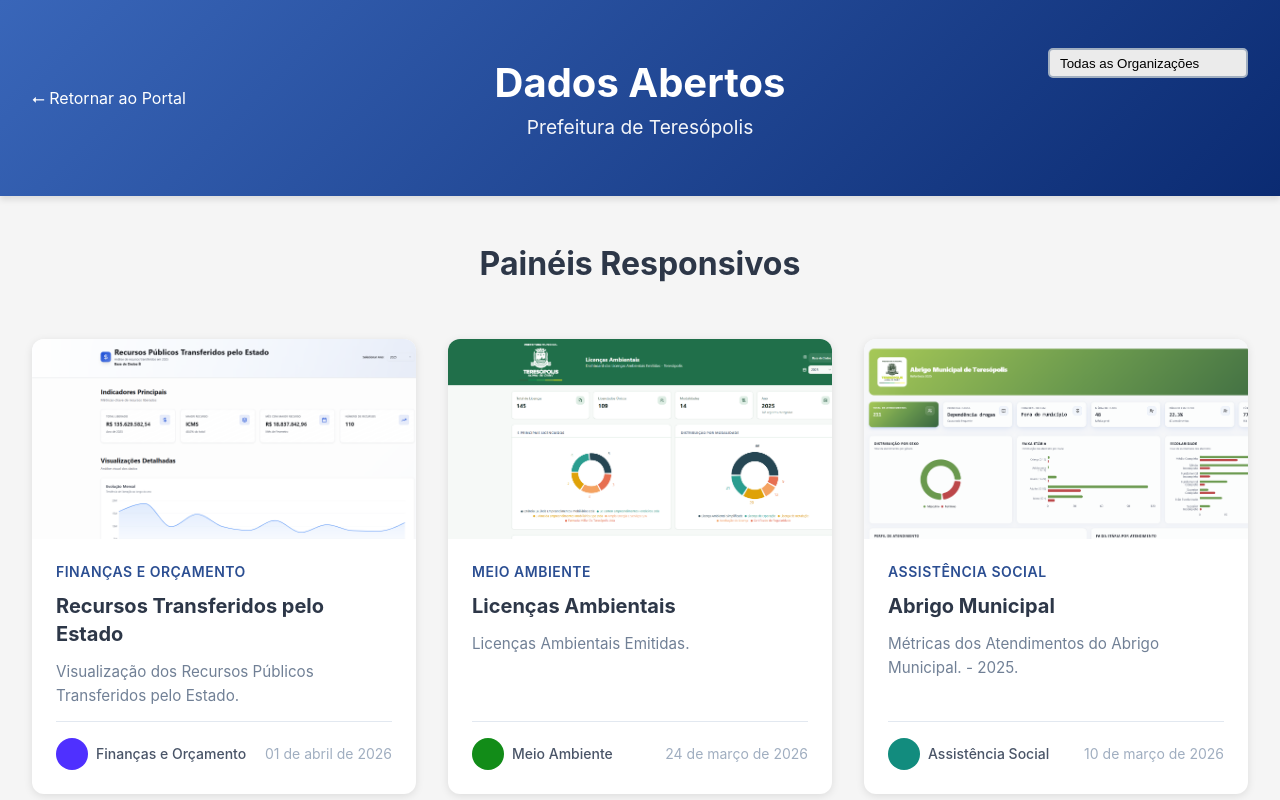
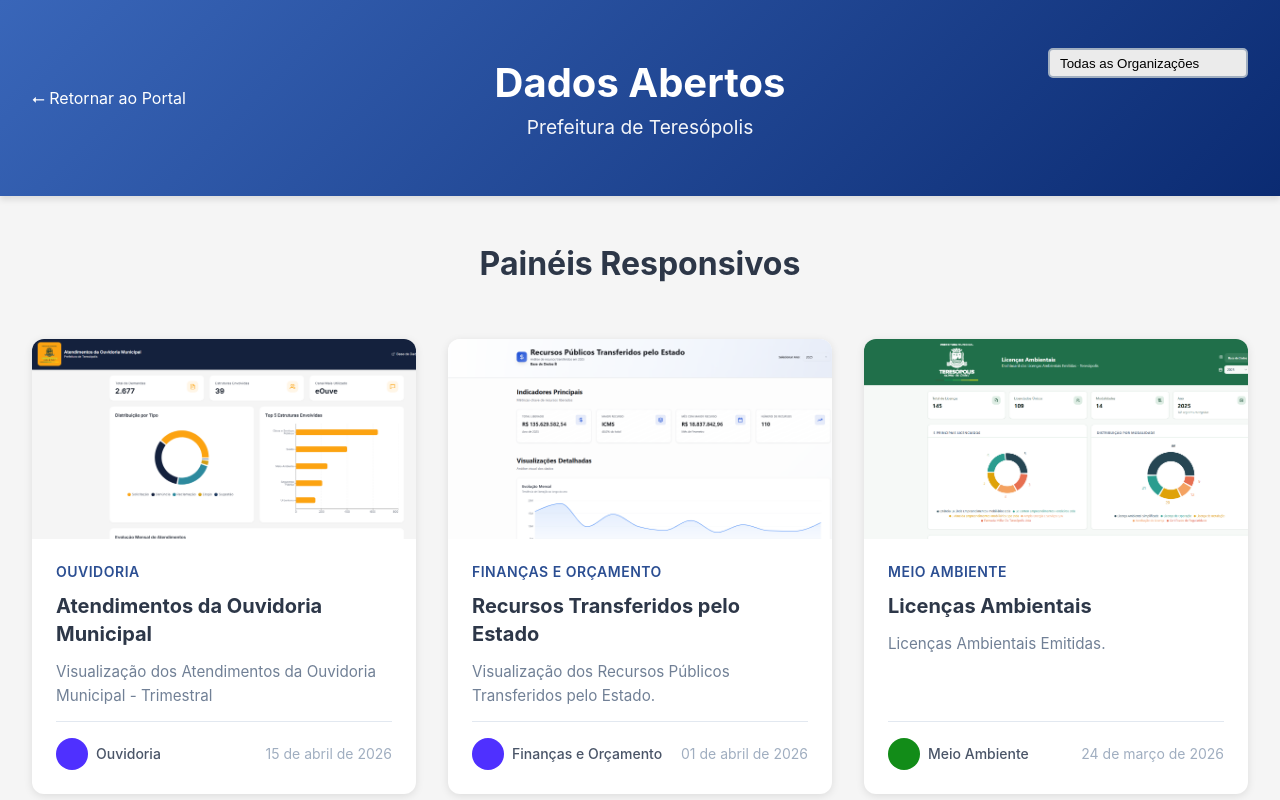
Before and after one commit to CiTecTeresopolis/Pain-is-Responsivos, a React (Vite) app: page / in a window 1280 px wide. Shown: the top 800 px of the page. Built offline with nearby package versions, Linux system fonts and the light colour scheme.

Commit message:
ouvidoria

```diff
--- a/src/App.tsx
+++ b/src/App.tsx
@@ -220,6 +220,18 @@
       link: "https://recursos-estado-teresopolis.vercel.app/",
       cor: "#4f30ffff",
     },
+    {
+      id: 19,
+      categoria: "Ouvidoria",
+      titulo: "Atendimentos da Ouvidoria Municipal",
+      descricao:
+        "Visualização dos Atendimentos da Ouvidoria Municipal - Trimestral",
+      autor: "Ouvidoria",
+      data: "15 de abril de 2026",
+      capa: "/ouvidoria.png",
+      link: "https://dashboard-ouvidoria-teresopolis.vercel.app/",
+      cor: "#4f30ffff",
+    },
   ];
 
   const filterPainels = () => {
@@ -261,7 +273,7 @@
             {filterOpen && (
               <div className="list-select">
                 <ul>
-                  {["Todos", "Defesa Civil", "Assistência Social", "Saúde", "Segurança Pública", "Finanças e Orçamento", "Administração", "Governo", "Meio Ambiente", " "].map(
+                  {["Todos", "Defesa Civil", "Assistência Social", "Saúde", "Segurança Pública", "Finanças e Orçamento", "Administração", "Governo", "Meio Ambiente", "Ouvidoria", ""].map(
                     (org) => (
                       <li
                         key={org}
```
Also changed, not shown: public/ouvidoria.png (added).
